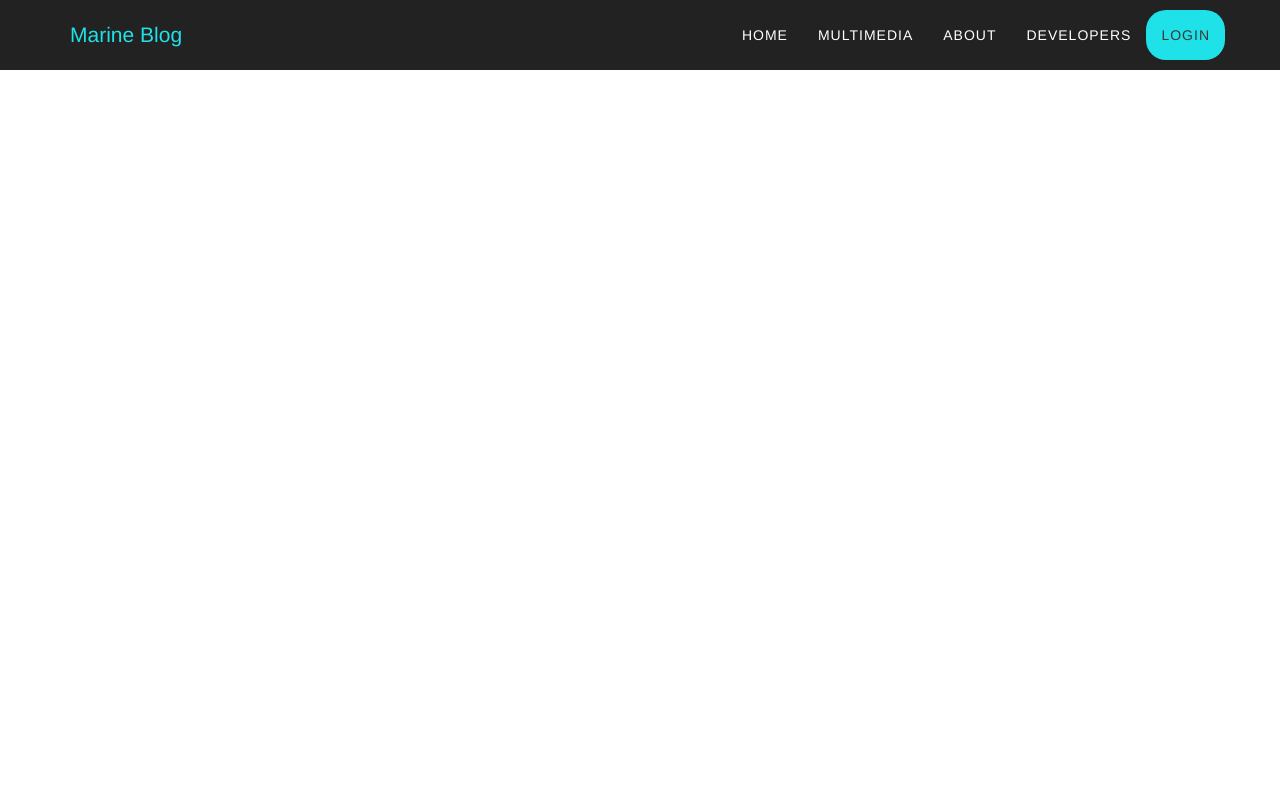
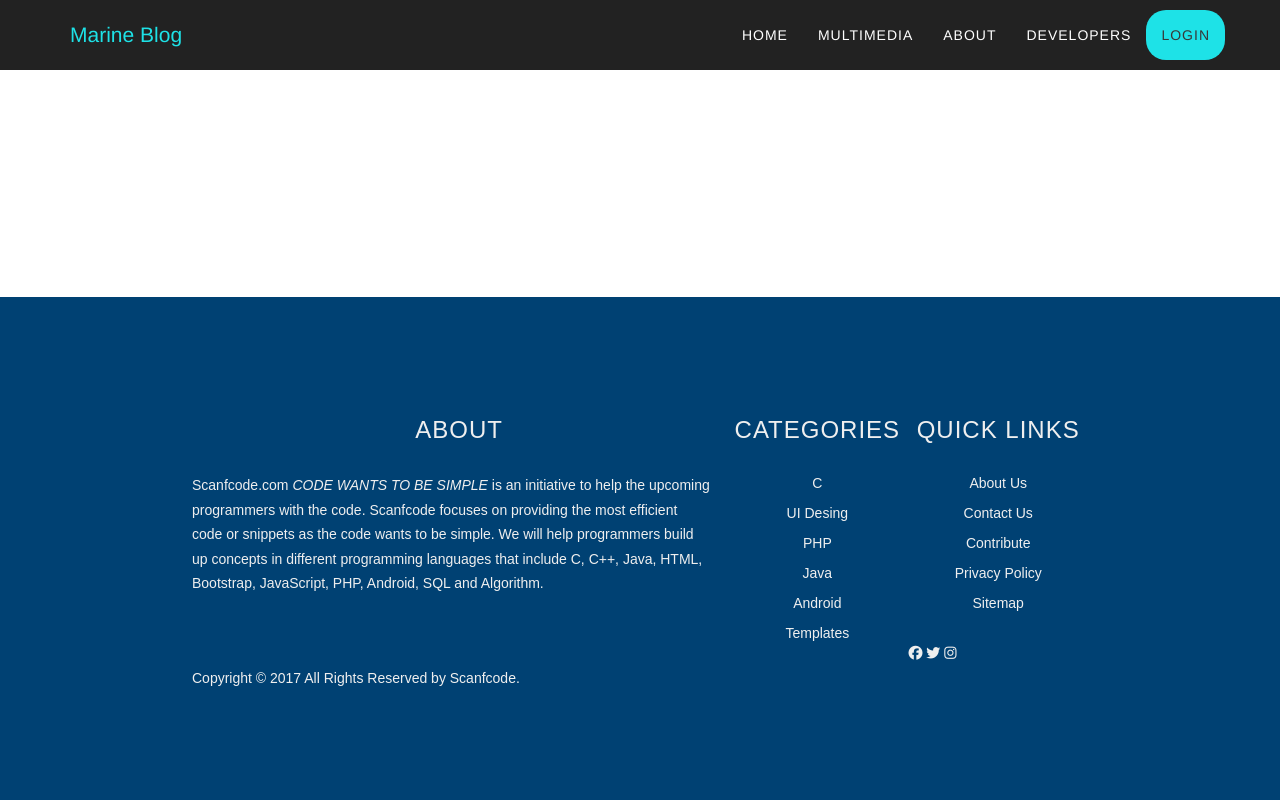
Before and after one commit to Eduarduar/blogMarino, a PHP site: page / in a window 1280 px wide. Run offline with PHP 8.4, Linux system fonts and the light colour scheme; some libraries are stand-ins or nearby versions.

Commit message:
se aplico el footer al index/home

```diff
--- a/Pie_de_Pagina/style.css
+++ b/css/style_footer.css
@@ -5,7 +5,7 @@
     box-sizing: border-box;
 }
 .footer{
-    margin-top: 150px;
+    margin-top: auto;
     width: 100%;
     padding: 100px 15%;
     background: #004173;
--- a/css/style_navBar.css
+++ b/css/style_navBar.css
@@ -4,9 +4,13 @@
  * For details, see http://www.apache.org/licenses/LICENSE-2.0.
  */
 
- body {
+body {
   overflow-x: hidden;
   font-family: "Roboto Slab", "Helvetica Neue", Helvetica, Arial, sans-serif;
+  min-height: 100vh;
+  display: flex;
+  flex-direction: column;
+
 }
 
 .text-muted {
--- a/index.php
+++ b/index.php
@@ -3,10 +3,12 @@
 <head>
     <meta charset="UTF-8">
     <meta name="viewport" content="width=device-width, initial-scale=1.0">
+    <script src="https://kit.fontawesome.com/997c58a28f.js" crossorigin="anonymous"></script>
     <link rel="stylesheet" href="//ajax.googleapis.com/ajax/libs/jqueryui/1.11.2/themes/smoothness/jquery-ui.css">
     <link rel="stylesheet" href="//maxcdn.bootstrapcdn.com/bootstrap/3.2.0/css/bootstrap.min.css">
     <link rel="stylesheet" href="https://startbootstrap.com/templates/agency/font-awesome-4.1.0/css/font-awesome.min.css">
     <link rel="stylesheet" href="./css/style_navBar.css">
+    <link rel="stylesheet" href="./css/style_footer.css">
     <title>Document</title>
 </head>
 <body id="page-top">
@@ -14,6 +16,12 @@
     <!-- Navigation -->
     <?php include 'views/navBar.php'; ?>
 
+
+
+    <!-- Footer -->
+
+    <?php include 'views/footer.php'; ?>
+
     <script src="https://cdn.jsdelivr.net/npm/bootstrap@5.3.2/dist/js/bootstrap.bundle.min.js"></script>
     <script src="https://code.jquery.com/jquery-3.6.0.min.js"></script>
     <script src="./js/navBar.js"></script>
--- /dev/null
+++ b/views/footer.php
@@ -0,0 +1,42 @@
+
+<footer class="footer">
+    <div class="col-1">
+        <h3>ABOUT</h3>
+            <p class="text-justify">Scanfcode.com <i>CODE WANTS TO BE SIMPLE </i> is an initiative  to help the upcoming <br>
+                programmers with the code. Scanfcode focuses on providing the most efficient<br>
+                code or snippets as the code wants to be simple. We will help programmers build<br>
+                up concepts in different programming languages that include C, C++, Java, HTML,<br>
+                Bootstrap, JavaScript, PHP, Android, SQL and Algorithm.</p>
+            <br>
+                <br> <br>
+                <p class="copyright-text">Copyright &copy; 2017 All Rights Reserved by
+                    <a href="#">Scanfcode</a>.
+                </p>
+
+
+    </div>
+    <div class="col-2">
+        <h3>CATEGORIES</h3>
+            <a href="#">C</a>
+            <a href="#">UI Desing</a>
+            <a href="#">PHP</a>
+            <a href="#">Java </a>
+            <a href="#">Android </a>
+            <a href="#">Templates</a>
+    </div>
+    <div class="col-3">
+        <h3>QUICK LINKS</h3>
+            <a href="#">About Us </a>
+            <a href="#">Contact Us</a>
+            <a href="#">Contribute</a>
+            <a href="#">Privacy Policy</a>
+            <a href="#">Sitemap </a>
+        <div class="social-icons">
+            <i class="fa-brands fa-facebook"></i>
+            <i class="fa-brands fa-twitter"></i>
+            <i class="fa-brands fa-instagram"></i>
+        </div>
+
+    </div>
+
+</footer>
```
Also changed, not shown: Pie_de_Pagina/index.html (deleted, +0 -54 lines).
